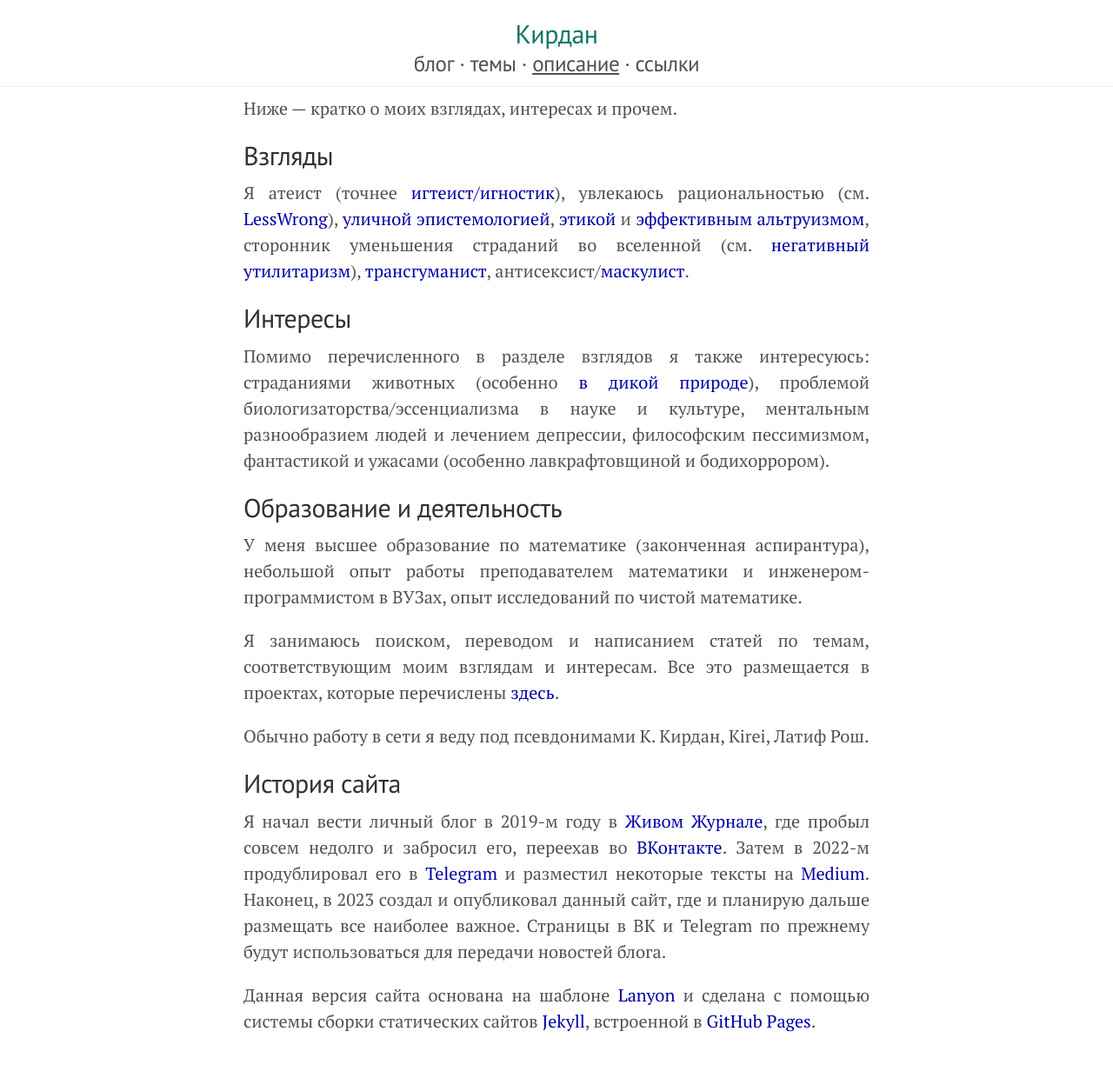
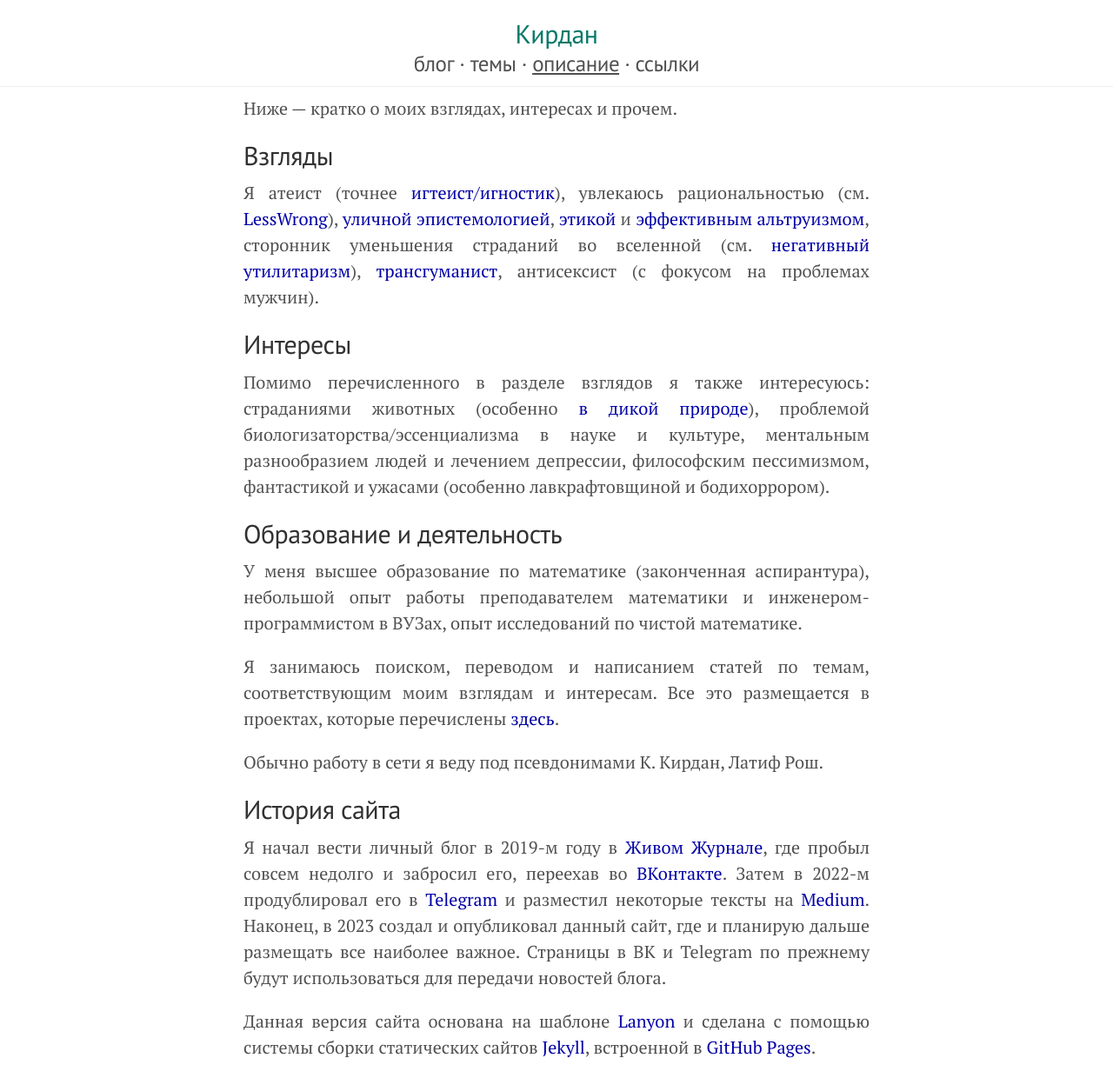
Before and after one commit to KKirdan/kkirdan.github.io, a Jekyll site: the page built from blog/about.md, in a window 1280 px wide. Shown: the whole page at 87% size. Built offline with Jekyll 4.4.1, drawn with Linux system fonts in a browser that asks for light colours; before the commit the page ends 1210 px from its top, so only the background shows below that.

Commit message:
Update about.md

```diff
--- a/blog/about.md
+++ b/blog/about.md
@@ -7,7 +7,7 @@ nav_id: 3
 
 ## Взгляды
 
-Я атеист (точнее [игтеист/игностик](https://ru.wikipedia.org/wiki/%D0%98%D0%B3%D0%BD%D0%BE%D1%81%D1%82%D0%B8%D1%86%D0%B8%D0%B7%D0%BC)), увлекаюсь рациональностью (см. [LessWrong](https://lesswrong.ru/)), [уличной эпистемологией](https://streetepistemology.ru/), [этикой](301RS.html) и [эффективным альтруизмом](https://effectivealtruism.ru/introduction-to-effective-altruism/), сторонник уменьшения страданий во вселенной (см. [негативный утилитаризм](71RS.html)), [трансгуманист](https://ru.wikipedia.org/wiki/%D0%A2%D1%80%D0%B0%D0%BD%D1%81%D0%B3%D1%83%D0%BC%D0%B0%D0%BD%D0%B8%D0%B7%D0%BC), антисексист/[маскулист](https://ru-masculism.tumblr.com/).
+Я атеист (точнее [игтеист/игностик](https://ru.wikipedia.org/wiki/%D0%98%D0%B3%D0%BD%D0%BE%D1%81%D1%82%D0%B8%D1%86%D0%B8%D0%B7%D0%BC)), увлекаюсь рациональностью (см. [LessWrong](https://lesswrong.ru/)), [уличной эпистемологией](https://streetepistemology.ru/), [этикой](301RS.html) и [эффективным альтруизмом](https://effectivealtruism.ru/introduction-to-effective-altruism/), сторонник уменьшения страданий во вселенной (см. [негативный утилитаризм](71RS.html)), [трансгуманист](https://ru.wikipedia.org/wiki/%D0%A2%D1%80%D0%B0%D0%BD%D1%81%D0%B3%D1%83%D0%BC%D0%B0%D0%BD%D0%B8%D0%B7%D0%BC), антисексист (с фокусом на проблемах мужчин).
 
 ## Интересы
 
@@ -19,7 +19,7 @@ nav_id: 3
 
 Я занимаюсь поиском, переводом и написанием статей по темам, соответствующим моим взглядам и интересам. Все это размещается в проектах, которые перечислены [здесь]({{ "/index.html" | relative_url }}).
 
-Обычно работу в сети я веду под псевдонимами К. Кирдан, Kirei, Латиф Рош.
+Обычно работу в сети я веду под псевдонимами К. Кирдан, Латиф Рош.
 
 ## История сайта
 
```
